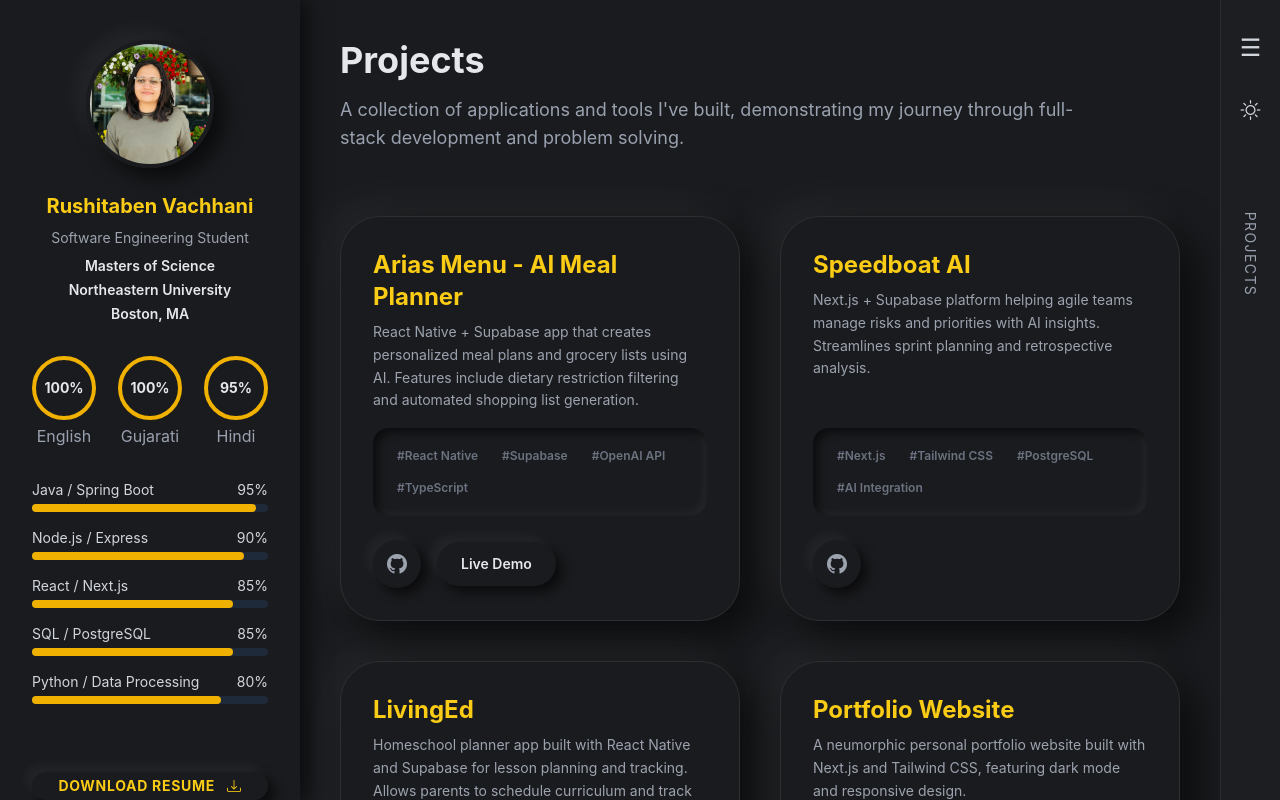
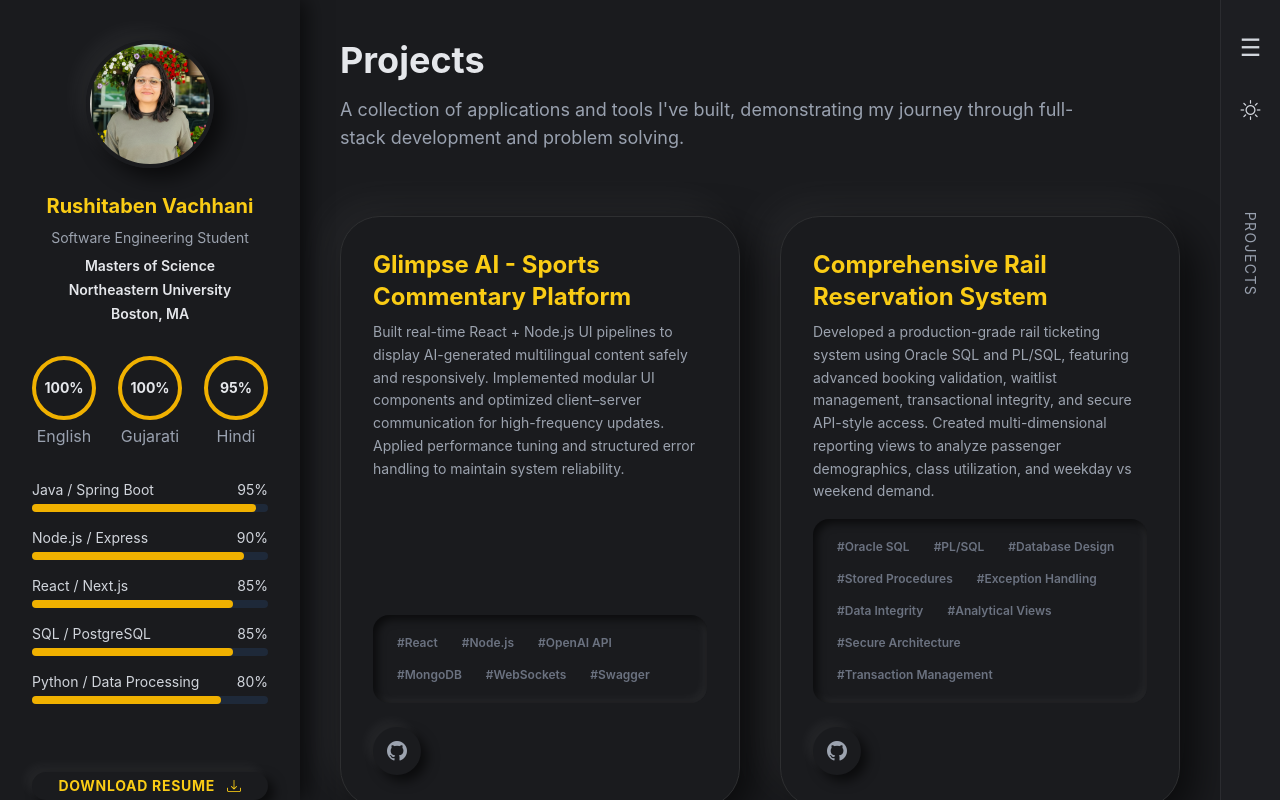
Before and after one commit to rushita-vachhani/resume, a Next.js app: page /projects in a window 1280 px wide. Built offline with nearby package versions, Linux system fonts and the light colour scheme.

Commit message:
Update projectsData with new project entries and remove outdated ones for improved relevance

```diff
--- a/src/data/projects.ts
+++ b/src/data/projects.ts
@@ -8,28 +8,27 @@ export interface Project {
 
 export const projectsData: Project[] = [
   {
-    title: "Arias Menu - AI Meal Planner",
-    description: "React Native + Supabase app that creates personalized meal plans and grocery lists using AI. Features include dietary restriction filtering and automated shopping list generation.",
-    skills: ["React Native", "Supabase", "OpenAI API", "TypeScript"],
-    gitUrl: "https://github.com/yourusername/arias-menu",
-    demoUrl: "https://your-link-here.com"
+    title: "Glimpse AI - Sports Commentary Platform",
+    description: "Built real-time React + Node.js UI pipelines to display AI-generated multilingual content safely and responsively. Implemented modular UI components and optimized client–server communication for high-frequency updates. Applied performance tuning and structured error handling to maintain system reliability.",
+    skills: ["React", "Node.js", "OpenAI API", "MongoDB", "WebSockets", "Swagger"],
+    gitUrl: "https://github.com/rushita-vachhani/GLIMPSE.git",
   },
   {
-    title: "Speedboat AI",
-    description: "Next.js + Supabase platform helping agile teams manage risks and priorities with AI insights. Streamlines sprint planning and retrospective analysis.",
-    skills: ["Next.js", "Tailwind CSS", "PostgreSQL", "AI Integration"],
-    gitUrl: "https://github.com/yourusername/speedboat-ai"
+    title: "Comprehensive Rail Reservation System",
+    description: "Developed a production-grade rail ticketing system using Oracle SQL and PL/SQL, featuring advanced booking validation, waitlist management, transactional integrity, and secure API-style access. Created multi-dimensional reporting views to analyze passenger demographics, class utilization, and weekday vs weekend demand.",
+    skills: ["Oracle SQL", "PL/SQL", "Database Design", "Stored Procedures", "Exception Handling", "Data Integrity", "Analytical Views", "Secure Architecture", "Transaction Management"],
+    gitUrl: "https://github.com/rushita-vachhani/damg6210-crs-project.git"
   },
   {
-    title: "LivingEd",
-    description: "Homeschool planner app built with React Native and Supabase for lesson planning and tracking. Allows parents to schedule curriculum and track student progress.",
-    skills: ["React Native", "Redux", "Node.js", "Mobile UI"],
-    gitUrl: "https://github.com/yourusername/living-ed"
+    title: "MiNd TuNes - Music Player Application",
+    description: "Built interactive Android UI with emotion-recognition APIs to personalize user playlists in real-time. Designed efficient data flows and responsive components to improve user trust and interface experience.",
+    skills: ["Android", "Kotlin", "Java", "MongoDB", "RESTful API", "Face Recognition"]
   },
-  {
-    title: "Portfolio Website",
-    description: "A neumorphic personal portfolio website built with Next.js and Tailwind CSS, featuring dark mode and responsive design.",
-    skills: ["Next.js", "React", "Tailwind CSS", "Framer Motion"],
-    gitUrl: "https://github.com/yourusername/portfolio"
-  }
+  // {
+  //   title: "Glimpse AI - Sports Commentary Platform",
+  //   description: "Built real-time React + Node.js UI pipelines to display AI-generated multilingual content safely and responsively. Implemented modular UI components and optimized client–server communication for high-frequency updates. Applied performance tuning and structured error handling to maintain system reliability.",
+  //   skills: ["React", "Node.js", "OpenAI API", "MongoDB", "WebSockets", "Swagger"],
+  //   gitUrl: "https://github.com/rushita-vachhani/GLIMPSE.git",
+  //   demoUrl: "https://your-link-here.com"
+  // },
 ];
```
